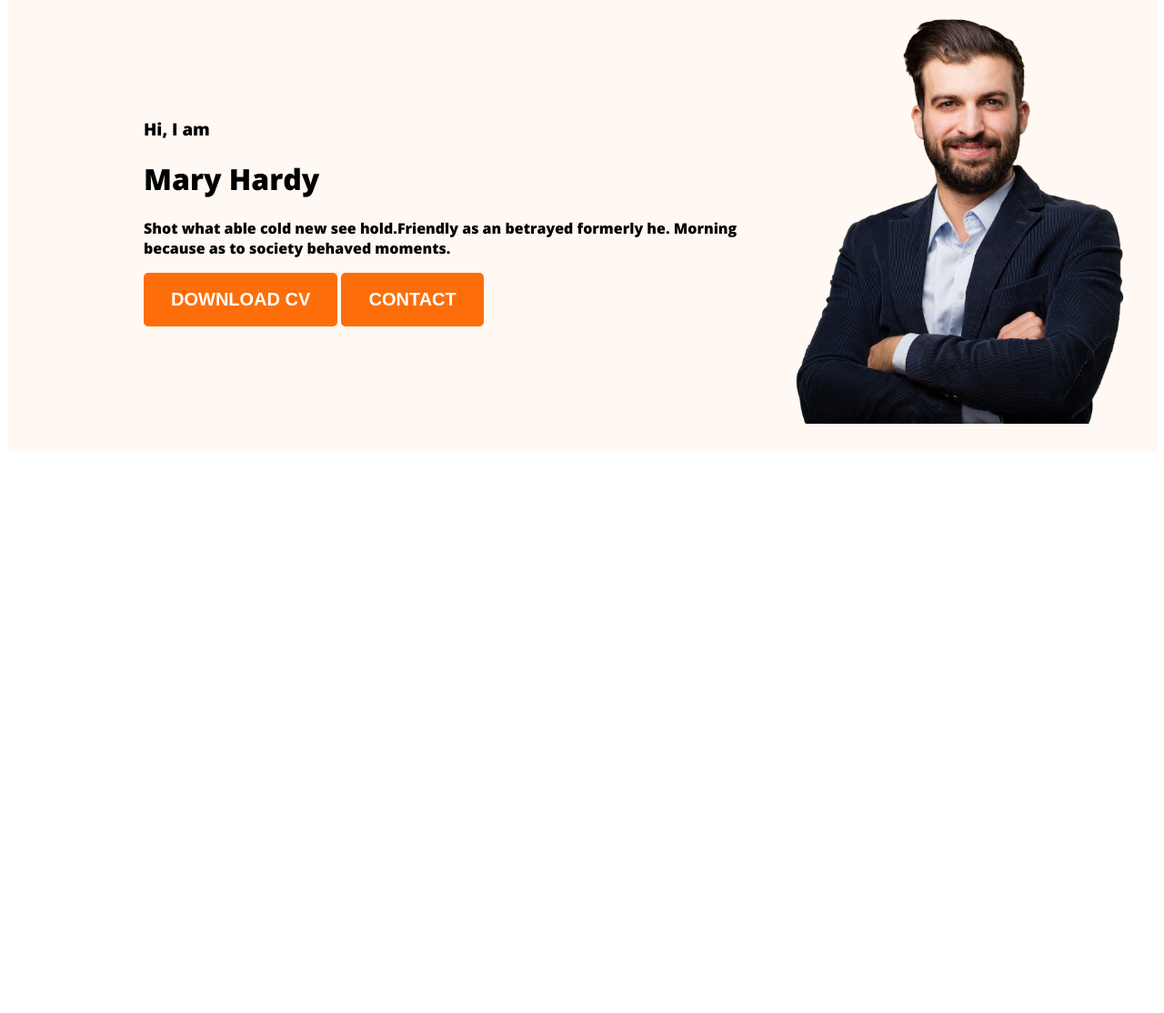
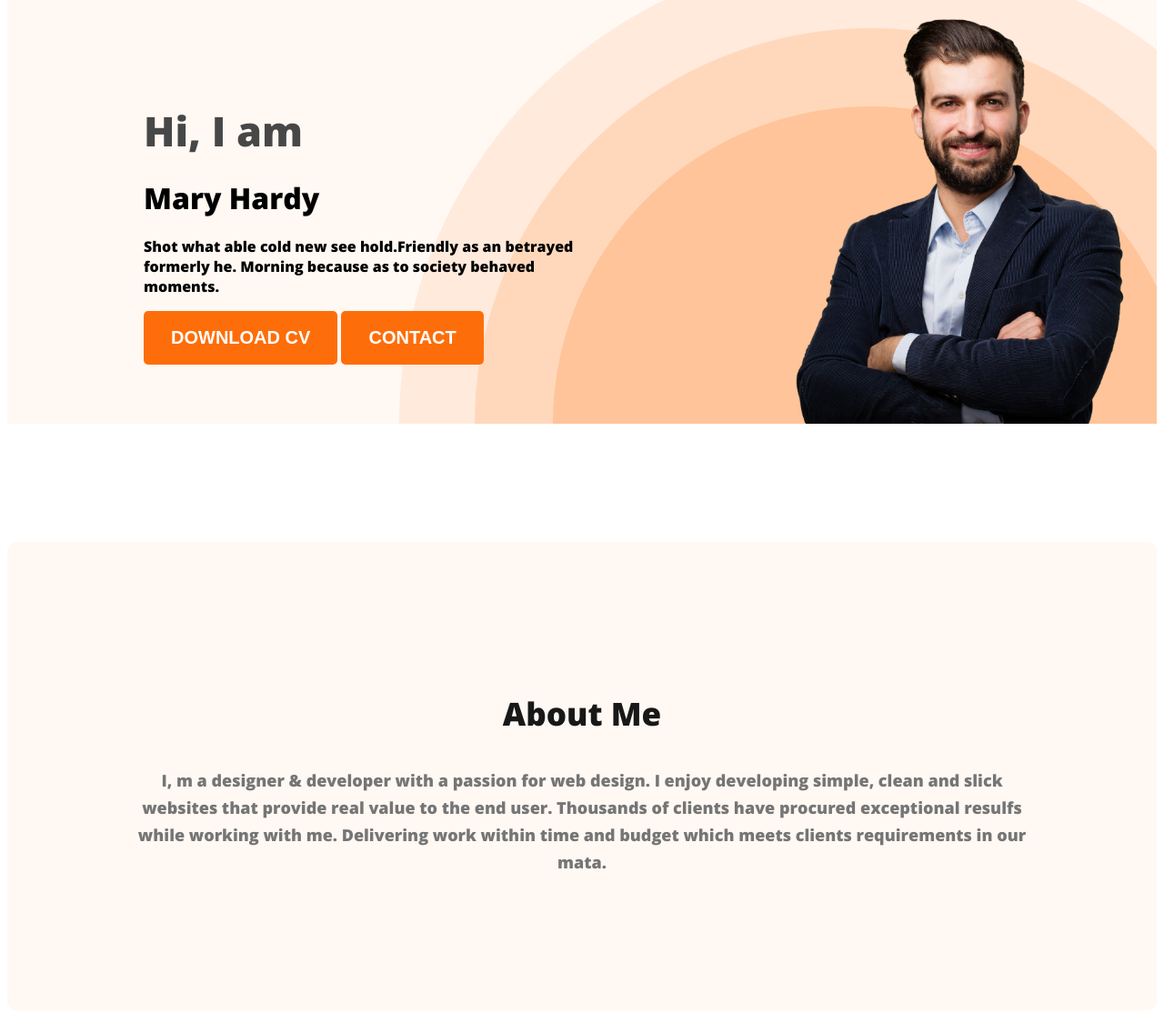
Before and after one commit to MoinulHossainsaqib/web-devoloper-portfolio, a plain HTML site: page index.html in a window 1280 px wide. Shown: the part 126-1240 px from the top of the page at 91% size. Before the commit the page ends 800 px from the top, so only its background shows below. Drawn offline with nearby package versions, Linux system fonts and the light colour scheme.

Commit message:
about section created

```diff
--- a/index.html
+++ b/index.html
@@ -27,21 +27,30 @@
             <div class="banner-content">
                 <h3 class="banner-greeting">Hi, I am</h3>
                 <h1 class="banner-title">Mary Hardy</h1>
-                <p>Shot what able cold new see hold.Friendly as an betrayed formerly he. Morning because as to society behaved moments.</p>
+                <p class="banner-discription">Shot what able cold new see hold.Friendly as an betrayed formerly he. Morning because as to society behaved moments.</p>
                 <button class="btn-primary">DOWNLOAD CV</button>
                 <button class="btn-primary">CONTACT</button>
             </div>
             <img class="profile-pic" src="images/hardy.png" alt="">
+        </div>
+    </header>
+
+    <main>
+        <section class="about">
+            <h3 class="section-title">About Me</h3>
+            <p class="section-description">I, m a designer & developer with a passion for web design. I enjoy developing simple, clean and slick websites that provide real value to the end user. Thousands of clients have procured exceptional resulfs while working with me. Delivering work within time and budget which meets clients requirements in our mata.</p>
 
 
 
 
 
 
-        </div>
-    </header>
 
-    <main>
+        </section>
+
+
+
+
 
     </main>
 
--- a/styles/portfolio.css
+++ b/styles/portfolio.css
@@ -1,11 +1,14 @@
 /* COMMON SHAERD STYLES */
 body {
+    font-family: 'lato', sans-serif;
     font-family: 'Open Sans', sans-serif;
 }
+
 .r {
     color: #FD6E0A;
 }
-.btn-primary{
+
+.btn-primary {
     border-radius: 5px;
     background: #FD6E0A;
     border: 0;
@@ -14,6 +17,23 @@ body {
     font-style: normal;
     font-weight: 700;
     padding: 18px 30px;
+}
+
+.section-title {
+    color: #181818;
+    text-align: center;
+    font-size: 35px;
+    font-weight: 700;
+}
+
+.section-description {
+    color: #757575;
+    text-align: center;
+
+    font-size: 18px;
+    font-style: normal;
+    font-weight: 400;
+    line-height: 30px;
 }
 
 
@@ -26,41 +46,72 @@ nav {
     margin: 0 200px;
 }
 
-.nav_title{
-color: #181818;
-font-size: 45px;
-font-weight: 800;
+.nav_title {
+    color: #181818;
+    font-size: 45px;
+    font-weight: 800;
 }
 
-nav > ul{
+nav>ul {
     display: flex;
     align-items: center;
-
 }
 
-nav li{
+nav li {
     list-style: none;
     margin-right: 50px;
-
 }
 
-nav a{
+nav a {
     text-decoration: none;
     color: #181818;
 }
 
 /* HEADER RELATED STYLES */
 
-.header{
-    background-color:#FFF8F3;
+.header {
+    background-color: #FFF8F3;
+    background-image: url(../images/header_bg.png);
+    background-repeat: no-repeat;
+    background-position: bottom right;
 }
 
-.banner{
-    padding: 30px 30px 30px 150px;
+.banner {
+    padding: 30px 30px 0px 150px;
     display: flex;
     align-items: center;
+    justify-content: space-between;
+
 }
 
-.profile-pic{
+.banner-content {
+    max-width: 500px;
+}
+
+.profile-pic {
     width: 400px;
 }
+
+.banner-greeting {
+    font-size: 45px;
+    color: #474747;
+    margin-bottom: 0;
+
+}
+
+.banner-titel {
+    font-size: 85px;
+    font-weight: 700;
+    margin-top: 5px;
+    margin-bottom: 20px;
+}
+
+/* MAIN SECTION STYLES */
+
+/* ABOUT SECTION STYELS */
+.about {
+    padding: 130px;
+    border-radius: 10px;
+    background: #FFF8F3;
+    margin: 130px 0px
+}
```
